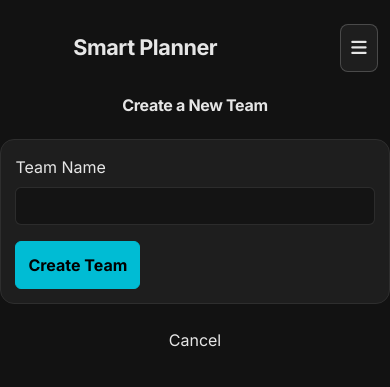
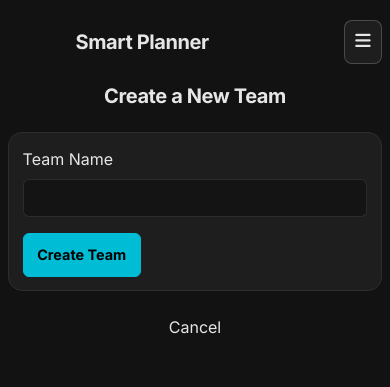
Before and after one commit to sachink8n/Smart-Planner, a Django app: page /teams/create/ in a window 390 px wide. Shown: the top 387 px of the page. Run offline with Django 5.2, Linux system fonts and the light colour scheme; the visitor is signed in with stand-in values (Sample User, id 1); some libraries are stand-ins or nearby versions.

Commit message:
Fix mobile responsive layout across all pages - comprehensive mobile CSS overhaul

```diff
--- a/core/templates/core/add_task.html
+++ b/core/templates/core/add_task.html
@@ -1,8 +1,8 @@
 {% extends 'core/base.html' %}
 
 {% block content %}
-<div class="row justify-content-center">
-    <div class="col-md-9 col-lg-7">
+<div class="page-shell page-shell-narrow px-0">
+    <div>
         <h1 class="text-center mb-4 main-title">Add a New Task</h1>
 
         <div class="form-card">
--- a/core/templates/core/base.html
+++ b/core/templates/core/base.html
@@ -541,6 +541,34 @@
             color: var(--text-secondary);
         }
 
+        /* ---- PREVENT HORIZONTAL OVERFLOW ON ALL SCREENS ---- */
+        html, body {
+            overflow-x: hidden;
+            max-width: 100vw;
+        }
+        *, *::before, *::after {
+            box-sizing: border-box;
+        }
+
+        /* ---- MOBILE-FIRST: HEADER STACKING ---- */
+        /* Any d-flex justify-content-between header that should stack on mobile */
+        .mobile-header {
+            display: flex;
+            align-items: center;
+            justify-content: space-between;
+            gap: 0.75rem;
+            flex-wrap: wrap;
+            margin-bottom: 1.25rem;
+        }
+        .mobile-header .main-title {
+            margin: 0;
+        }
+        .mobile-header-actions {
+            display: flex;
+            flex-wrap: wrap;
+            gap: 0.5rem;
+        }
+
         @media (max-width: 991px) {
             .navbar-brand {
                 font-size: 2rem;
@@ -548,76 +576,155 @@
         }
 
         @media (max-width: 767px) {
+            html, body {
+                overflow-x: hidden;
+            }
             body {
-                padding-top: 1rem;
+                padding-top: 0.75rem;
                 padding-bottom: 2.25rem;
             }
             .container {
-                padding-left: 0.75rem;
-                padding-right: 0.75rem;
+                padding-left: 12px;
+                padding-right: 12px;
             }
             .navbar {
-                padding-bottom: 1.5rem;
+                padding-bottom: 1.25rem;
             }
             .navbar-brand {
                 position: static;
                 transform: none;
-                font-size: 1.55rem;
+                font-size: 1.45rem;
                 margin: 0 auto;
                 text-align: center;
                 line-height: 1.1;
             }
-            /* Cards */
-            .form-card, .task-card {
-                padding: 1.1rem;
-                border-radius: 14px;
-            }
-            /* Active task section */
-            .task-header.d-flex {
-                flex-direction: column;
-                gap: 0.5rem;
-            }
-            .task-title {
-                font-size: 1.05rem !important;
-            }
-            /* Timer buttons: stack nicely */
-            #timer-display {
-                font-size: 3.5rem !important;
-            }
-            .d-flex.flex-wrap.justify-content-center.gap-2.mb-3 .btn {
-                font-size: 0.85rem;
-                padding: 0.5rem 1rem;
-            }
-            /* Up Next queue card */
-            .list-group-item {
-                padding: 1rem 0.85rem !important;
-            }
-            .list-group-item .d-flex {
-                flex-wrap: wrap;
-                gap: 0.5rem;
-            }
-            /* Mood buttons */
-            .mood-grid .btn {
-                font-size: 0.92rem;
-                padding: 0.65rem 0.5rem;
-            }
-            /* AI steps box */
-            .ai-step-card {
-                padding: 12px 14px;
-                font-size: 0.9rem;
-            }
-            .col-md-9, .col-lg-7 {
+
+            /* --- Force Bootstrap cols to full width on mobile --- */
+            .row > [class*="col-md"],
+            .row > [class*="col-lg"] {
                 width: 100% !important;
                 max-width: 100% !important;
                 flex: 0 0 100% !important;
                 padding-left: 0 !important;
                 padding-right: 0 !important;
             }
-            /* Badge wrap */
+
+            /* --- Cards --- */
+            .form-card, .task-card {
+                padding: 1rem;
+                border-radius: 14px;
+            }
+
+            /* --- Task Header --- */
+            .task-header {
+                flex-direction: column;
+                gap: 0.5rem;
+            }
+            .task-title {
+                font-size: 1rem !important;
+                word-break: break-word;
+            }
+            .task-date {
+                margin-left: 0 !important;
+            }
+
+            /* --- Timer --- */
+            #timer-display {
+                font-size: 3rem !important;
+            }
+
+            /* --- List group items --- */
+            .list-group-item {
+                padding: 0.85rem 0.75rem !important;
+            }
+            .list-group-item .d-flex {
+                flex-wrap: wrap;
+                gap: 0.5rem;
+            }
+            .list-group-item.d-flex {
+                flex-direction: column;
+                align-items: flex-start !important;
+                gap: 0.65rem;
+            }
+
+            /* --- Badges --- */
             .d-flex.gap-2 {
                 flex-wrap: wrap;
             }
-            /* Auth pages */
+
+            /* --- Buttons: touch-friendly --- */
+            .btn {
+                min-height: 44px;
+                font-size: 0.9rem;
+                padding: 0.55rem 0.85rem;
+            }
+            .subtle-back-link {
+                min-height: 44px;
+            }
+
+            /* --- Mobile header stacking --- */
+            .mobile-header {
+                flex-direction: column;
+                align-items: stretch;
+            }
+            .mobile-header-actions {
+                flex-direction: column;
+            }
+            .mobile-header-actions .btn {
+                width: 100%;
+            }
+            /* Also stack any inline d-flex headers with justify-between */
+            .d-flex.justify-content-between.align-items-center.mb-4 {
+                flex-direction: column;
+                align-items: stretch !important;
+                gap: 0.75rem;
+            }
+            .d-flex.justify-content-between.align-items-center.mb-4 > div {
+                display: flex;
+                flex-direction: column;
+                gap: 0.5rem;
+            }
+            .d-flex.justify-content-between.align-items-center.mb-4 > div .btn {
+                width: 100%;
+                margin: 0 !important;
+            }
+            .d-flex.justify-content-end.gap-2.mb-4 {
+                flex-direction: column;
+            }
+            .d-flex.justify-content-end.gap-2.mb-4 .btn {
+                width: 100%;
+            }
+
+            /* --- AI steps --- */
+            .ai-step-card {
+                padding: 12px 14px;
+                font-size: 0.9rem;
+            }
+
+            /* --- Page shell --- */
+            .page-shell {
+                padding-left: 4px;
+                padding-right: 4px;
+            }
+            .page-header {
+                align-items: stretch;
+                margin-bottom: 1.1rem;
+            }
+            .page-header-title {
+                width: 100%;
+                justify-content: flex-start;
+                font-size: 1.1rem;
+            }
+            .page-actions {
+                grid-template-columns: 1fr;
+            }
+
+            /* --- Mobile stack card --- */
+            .mobile-stack-card {
+                padding: 1rem;
+            }
+
+            /* --- Auth pages --- */
             .auth-page main {
                 align-items: flex-start;
                 min-height: auto;
@@ -642,22 +749,8 @@
                 min-height: 50px;
                 font-size: 0.96rem;
             }
-            .page-header {
-                align-items: stretch;
-                margin-bottom: 1.1rem;
-            }
-            .page-header-title {
-                width: 100%;
-                justify-content: flex-start;
-                font-size: 1.1rem;
-            }
-            .page-actions {
-                grid-template-columns: 1fr;
-            }
-            .btn,
-            .subtle-back-link {
-                min-height: 48px;
-            }
+
+            /* --- OTP --- */
             .otp-input-glow {
                 min-height: 64px;
                 letter-spacing: 0.42rem;
@@ -667,33 +760,80 @@
             .otp-input-glow::placeholder {
                 letter-spacing: 0.42rem;
             }
+
+            /* --- Two-column content (team dashboard etc) stacks --- */
+            .row > .col-md-8,
+            .row > .col-md-4 {
+                width: 100% !important;
+                max-width: 100% !important;
+                flex: 0 0 100% !important;
+                padding-left: 0 !important;
+                padding-right: 0 !important;
+            }
+
+            /* --- View study plan: steps list & day form --- */
+            .d-flex.flex-column.align-items-end.gap-2 {
+                align-items: stretch !important;
+            }
+            .d-flex.flex-column.align-items-end.gap-2 .d-flex.gap-2 {
+                flex-direction: column;
+            }
+            .d-flex.flex-column.align-items-end.gap-2 .d-flex.gap-2 input[type="date"] {
+                width: 100% !important;
+            }
+
+            /* --- Input groups on mobile --- */
+            .input-group {
+                flex-direction: column;
+            }
+            .input-group .form-control {
+                border-radius: 12px !important;
+                margin-bottom: 0.5rem;
+            }
+            .input-group .btn {
+                border-radius: 12px !important;
+                width: 100%;
+                margin-left: 0 !important;
+            }
+
+            /* --- Steps list --- */
+            .steps-list li {
+                font-size: 0.92rem;
+                line-height: 1.5;
+                word-break: break-word;
+            }
         }
 
+        /* ---- VERY SMALL PHONES (< 420px) ---- */
         @media (max-width: 420px) {
+            .container {
+                padding-left: 8px;
+                padding-right: 8px;
+            }
             .nav-hamburger .btn {
                 padding: 0.45rem 0.65rem;
             }
             .navbar-brand {
-                font-size: 1.35rem;
+                font-size: 1.25rem;
             }
             .form-card, .task-card {
-                padding: 0.9rem;
+                padding: 0.85rem;
             }
             .mobile-stack-card {
-                padding: 0.95rem;
+                padding: 0.85rem;
                 border-radius: 16px;
             }
             #timer-display {
-                font-size: 2.8rem !important;
+                font-size: 2.5rem !important;
             }
             .auth-card {
-                padding: 1.15rem;
+                padding: 1.1rem;
             }
             .auth-title {
-                font-size: 1.8rem;
+                font-size: 1.65rem;
             }
             .auth-subtitle {
-                font-size: 0.92rem;
+                font-size: 0.9rem;
             }
             .otp-input-glow {
                 letter-spacing: 0.28rem;
@@ -701,6 +841,20 @@
             }
             .otp-input-glow::placeholder {
                 letter-spacing: 0.28rem;
+            }
+            /* Smaller text for cards */
+            .main-title {
+                font-size: 1.25rem !important;
+            }
+            h3 {
+                font-size: 1.1rem;
+            }
+            h5 {
+                font-size: 1rem;
+            }
+            .badge-icon {
+                font-size: 2.2rem;
+                padding: 10px;
             }
         }
     </style>
--- a/core/templates/core/create_team.html
+++ b/core/templates/core/create_team.html
@@ -1,8 +1,8 @@
 {% extends 'core/base.html' %}
 
 {% block content %}
-<div class="row justify-content-center">
-    <div class="col-md-9 col-lg-7">
+<div class="page-shell page-shell-narrow px-0">
+    <div>
         <h1 class="text-center mb-4 main-title">Create a New Team</h1>
 
         <div class="form-card">
--- a/core/templates/core/main.html
+++ b/core/templates/core/main.html
@@ -2,7 +2,7 @@
 {% load static %}
 
 {% block content %}
-<div class="mx-auto w-full max-w-5xl px-1 sm:px-2 lg:px-0">
+<div class="mx-auto w-full max-w-5xl px-1 sm:px-2 lg:px-0" style="overflow-x:hidden;">
 
         {% if messages %}
             {% for message in messages %}
--- a/core/templates/core/profile.html
+++ b/core/templates/core/profile.html
@@ -24,7 +24,7 @@
 
         <div class="form-card rounded-4">
             <h3 class="mb-3"><i class="fas fa-trophy" style="color: #ffc107;"></i> My Badges</h3>
-            <div class="row">
+            <div class="row g-2 g-md-3">
                 {% for badge in all_badges %}
                     <div class="col-4 col-md-3 text-center mb-3">
                         <div class="badge-icon {% if badge.id not in earned_badges %}locked{% endif %}"
--- a/core/templates/core/relax_mode.html
+++ b/core/templates/core/relax_mode.html
@@ -1,8 +1,8 @@
 {% extends 'core/base.html' %}
 
 {% block content %}
-<div class="row justify-content-center">
-    <div class="col-md-9 col-lg-7 text-center">
+<div class="page-shell page-shell-narrow px-0">
+    <div class="text-center">
 
         <h1 class="main-title mb-3">Relax Mode 🧘</h1>
         <p class="text-secondary mb-4">It's okay to take a break. Try one of these simple activities to reset your mind.</p>
```
Also changed, not shown: core/templates/core/team_dashboard.html (+4 -6 lines), core/templates/core/team_list.html (+5 -4 lines), core/templates/core/view_study_plan.html (+6 -6 lines).
